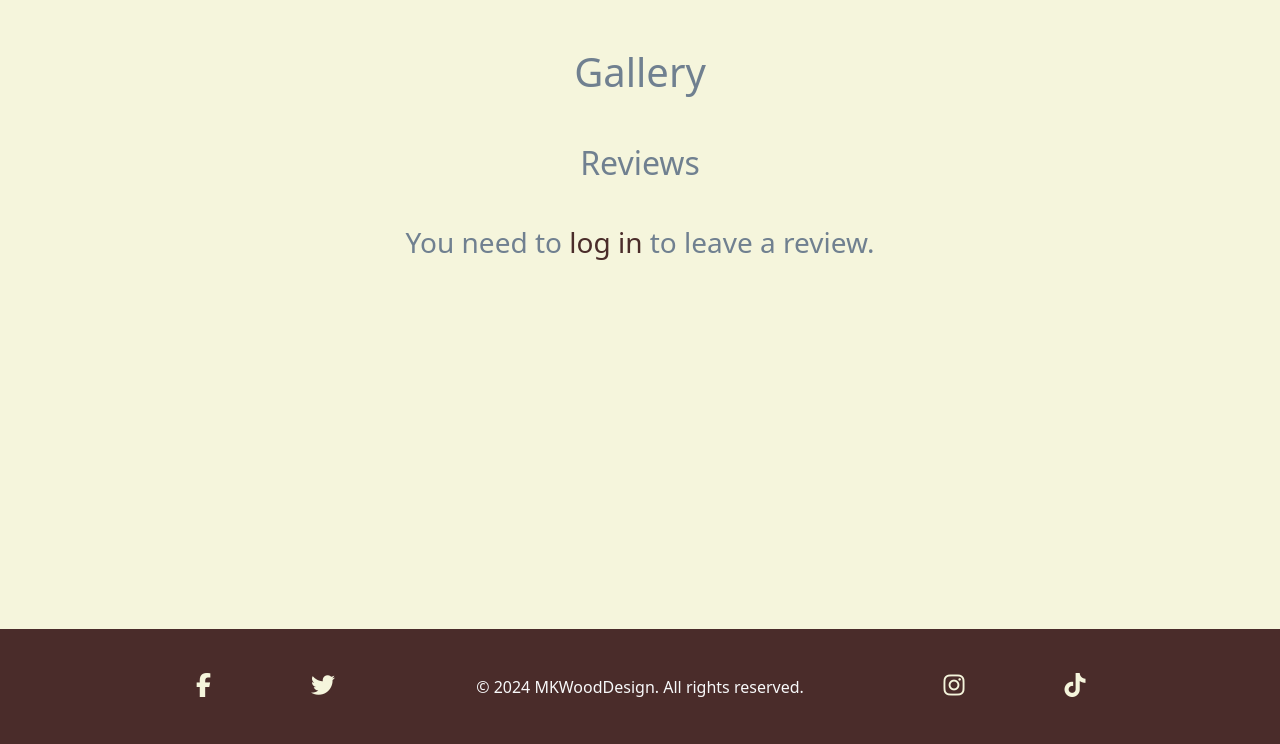
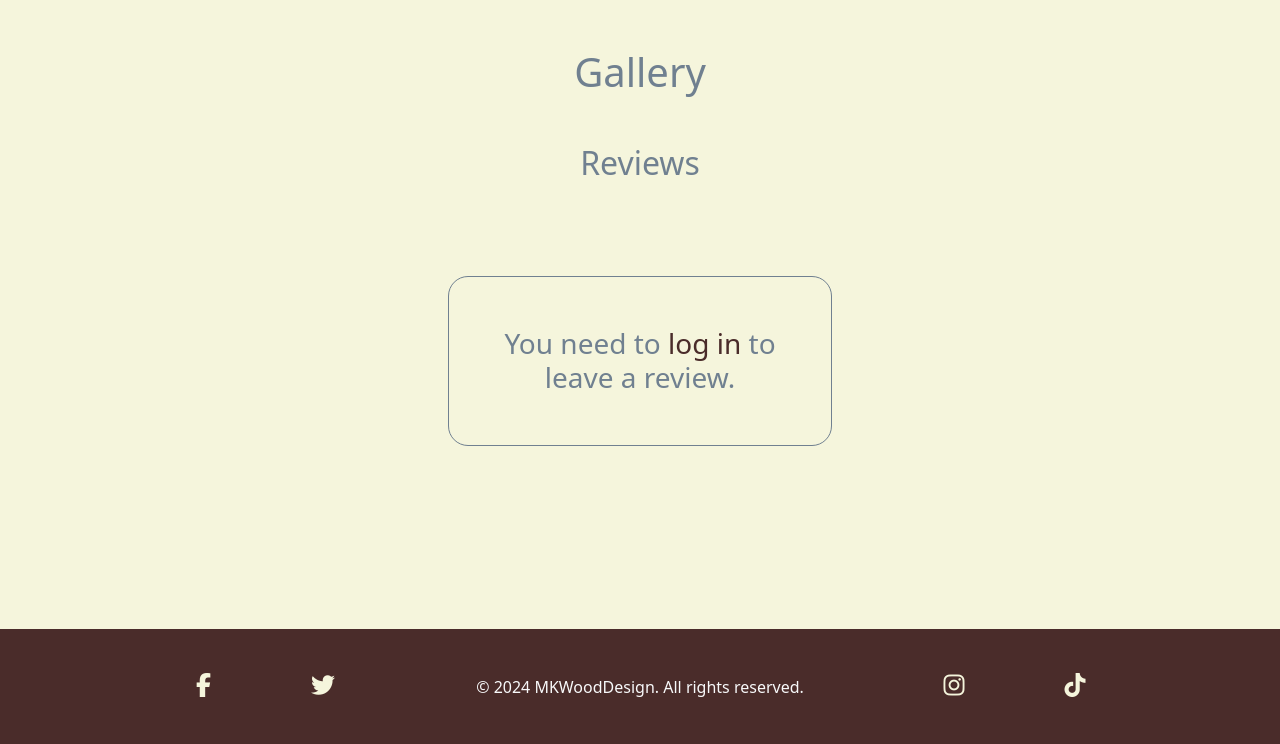
Before and after one commit to ZebaRobert/MK-wood-design, a Django app: template gallery/templates/gallery/gallery.html in a window 1280 px wide. Shown: the part 56-800 px from the top of the page. Run offline with Django 5.2, Linux system fonts and the light colour scheme; the template is opened without the code that fills it, so the values that code supplies are empty; some libraries are stand-ins or nearby versions.

Commit message:
Add links for social m, style empty box text/link

```diff
--- a/UserDetails/templates/userdetails/profile.html
+++ b/UserDetails/templates/userdetails/profile.html
@@ -74,7 +74,7 @@
                         </ul>
                     </nav>
                 {% else %}
-                    <p class="text-center">You have no reviews. Go to the <a href="{% url 'gallery' %}">gallery</a> to leave a review.</p>
+                    <h3 class="text-center empty-box mx-auto">You have no reviews. Go to the <a class="custom-link" href="{% url 'gallery' %}">gallery</a> to leave a review.</h3>
                 {% endif %}
             </div>
         </div>
--- a/gallery/templates/gallery/gallery.html
+++ b/gallery/templates/gallery/gallery.html
@@ -47,7 +47,7 @@
         </form>
     </div>
 {% else %}
-    <h3 class="text-center">You need to <a class="custom-link" href="{% url 'login' %}">log in</a> to leave a review.</h3>
+    <h3 class="text-center empty-box mx-auto">You need to <a class="custom-link" href="{% url 'login' %}">log in</a> to leave a review.</h3>
 {% endif %}
 
 <div class="position-fixed bottom-0 end-0 p-3" style="z-index: 11">
--- a/static/css/style.css
+++ b/static/css/style.css
@@ -230,6 +230,14 @@ a:hover {
     margin: 0 auto;
 }
 
+.empty-box {
+    border: solid 1px var(--slate-gray);
+    border-radius: 20px;
+    width: 30%;
+    padding: 50px;
+    margin: 50px 0;
+}
+
 /* Custom Link Styles */
 .custom-link {
     color: var(--rich-walnut-brown);
--- a/templates/base.html
+++ b/templates/base.html
@@ -55,10 +55,10 @@
         <div class="text-center p-4 bg-rich-walnut-brown">
             <div class="footer-content">
                 <div class="social-icons social-icons-left">
-                    <a href="#" class="text-reset">
+                    <a href="https://www.facebook.com/" class="text-reset" target="_blank">
                         <i class="fab fa-facebook-f text-soft-cream"></i>
                     </a>
-                    <a href="#" class="text-reset">
+                    <a href="https://x.com/" class="text-reset" target="_blank">
                         <i class="fab fa-twitter text-soft-cream"></i>
                     </a>
                 </div>
@@ -66,10 +66,10 @@
                     <span class="text-light">&copy; 2024 MKWoodDesign. All rights reserved.</span>
                 </div>
                 <div class="social-icons social-icons-right">
-                    <a href="#" class="text-reset">
+                    <a href="https://www.instagram.com/" class="text-reset" target="_blank">
                         <i class="fab fa-instagram text-soft-cream"></i>
                     </a>
-                    <a href="#" class="text-reset">
+                    <a href="https://www.tiktok.com/" class="text-reset" target="_blank">
                         <i class="fab fa-tiktok text-soft-cream"></i>
                     </a>
                 </div>
```
